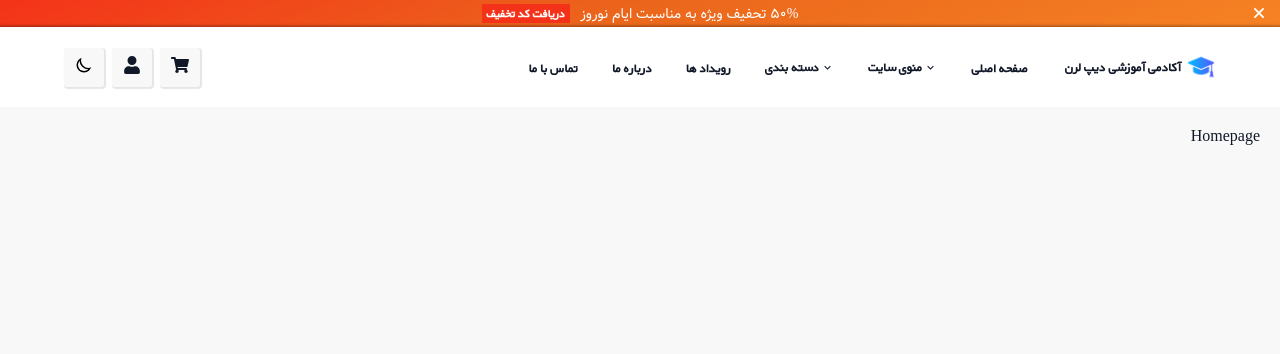
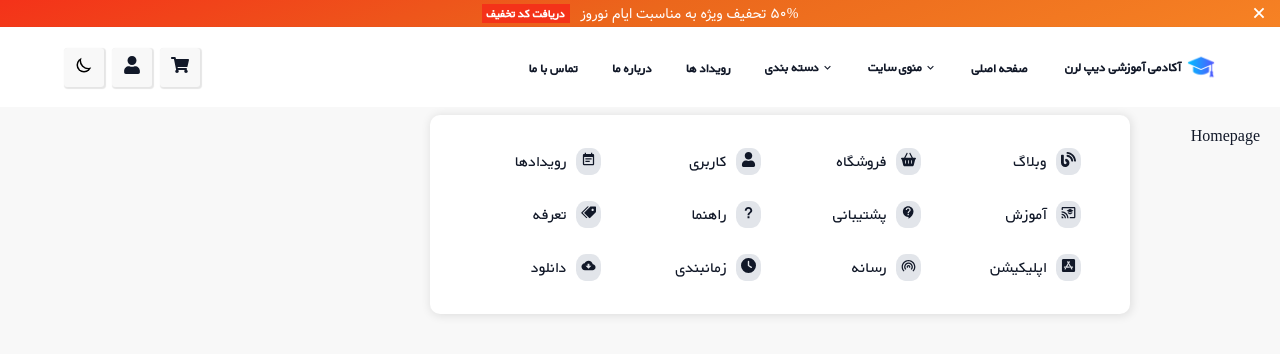
Before and after one commit to behnamhamidi1991/academy-fa, a React (Vite) app: page / in a window 1280 px wide. Shown: the top 354 px of the page. Built offline with nearby package versions, Linux system fonts and the light colour scheme.

Commit message:
megamenu go

```diff
--- a/src/components/Header/Header.jsx
+++ b/src/components/Header/Header.jsx
@@ -13,6 +13,7 @@ import { MdKeyboardArrowUp } from "react-icons/md";
 import { BiSolidOffer } from "react-icons/bi";
 import Countdown from "../Shared/Countdown/Countdown";
 import { GiHamburgerMenu } from "react-icons/gi";
+import Megamenu from "./Megamenu/Megamenu";
 
 const Header = () => {
   const theme = useSelector((state) => state.theme.dark);
@@ -82,6 +83,7 @@ const Header = () => {
           </button>
         </div>
       </header>
+      <Megamenu />
     </div>
   );
 };
--- /dev/null
+++ b/src/components/Header/Megamenu/Megamenu.jsx
@@ -0,0 +1,27 @@
+import React from "react";
+import "./megamnue.css";
+import { megaMenu } from "./data";
+import { Link } from "react-router-dom";
+import { useSelector } from "react-redux";
+
+const Megamenu = () => {
+  const theme = useSelector((state) => state.theme.dark);
+  return (
+    <div className={theme ? "megaMenu dark" : "megaMenu light"}>
+      {megaMenu.map((item) => (
+        <div key={item.id} className="megaMenuBox">
+          <ul className="megaMenuUl">
+            <li className="megaMenuLi">
+              <div className="megaMenuIcon">{item.icon}</div>
+              <Link to="/" className="megaMenuTitle">
+                {item.title}
+              </Link>
+            </li>
+          </ul>
+        </div>
+      ))}
+    </div>
+  );
+};
+
+export default Megamenu;
--- /dev/null
+++ b/src/components/Header/Megamenu/data.jsx
@@ -0,0 +1,76 @@
+// @ts-nocheck
+import { FaBlog } from "react-icons/fa";
+import { FaBasketShopping } from "react-icons/fa6";
+import { FaUser } from "react-icons/fa";
+import { MdEventNote } from "react-icons/md";
+import { MdCastForEducation } from "react-icons/md";
+import { MdContactSupport } from "react-icons/md";
+import { IoMdHelp } from "react-icons/io";
+import { ImPriceTags } from "react-icons/im";
+import { FaAppStoreIos } from "react-icons/fa";
+import { CgMediaPodcast } from "react-icons/cg";
+import { FaClock } from "react-icons/fa6";
+import { IoMdCloudDownload } from "react-icons/io";
+
+export const megaMenu = [
+  {
+    id: 1,
+    title: "وبلاگ",
+    icon: <FaBlog />,
+  },
+  {
+    id: 2,
+    title: "فروشگاه",
+    icon: <FaBasketShopping />,
+  },
+  {
+    id: 3,
+    title: "کاربری",
+    icon: <FaUser />,
+  },
+  {
+    id: 4,
+    title: "رویدادها",
+    icon: <MdEventNote />,
+  },
+  {
+    id: 5,
+    title: "آموزش",
+    icon: <MdCastForEducation />,
+  },
+  {
+    id: 6,
+    title: "پشتیبانی",
+    icon: <MdContactSupport />,
+  },
+  {
+    id: 7,
+    title: "راهنما",
+    icon: <IoMdHelp />,
+  },
+  {
+    id: 8,
+    title: "تعرفه",
+    icon: <ImPriceTags />,
+  },
+  {
+    id: 9,
+    title: "اپلیکیشن",
+    icon: <FaAppStoreIos />,
+  },
+  {
+    id: 10,
+    title: "رسانه",
+    icon: <CgMediaPodcast />,
+  },
+  {
+    id: 11,
+    title: "زمانبندی",
+    icon: <FaClock />,
+  },
+  {
+    id: 12,
+    title: "دانلود",
+    icon: <IoMdCloudDownload />,
+  },
+];
--- /dev/null
+++ b/src/components/Header/Megamenu/megamnue.css
@@ -0,0 +1,50 @@
+.megaMenu {
+  background-color: var(--secondary-color);
+  color: var(--text-color);
+  display: grid;
+  grid-template-columns: repeat(4, 1fr);
+  font-family: "yekanRegular";
+  padding: 20px 30px;
+  align-items: center;
+  border-radius: 10px;
+  width: 700px;
+  position: absolute;
+  top: 115px;
+  right: 150px;
+  box-shadow: 1px 1px 10px 1px rgba(0, 0, 0, 0.1);
+}
+
+.megaMenuBox ul {
+  display: flex;
+}
+
+.megaMenuBox ul li {
+  margin: 10px;
+  display: flex;
+  align-items: center;
+  justify-content: center;
+  gap: 9px;
+  padding: 3px 9px;
+  border-radius: 10px;
+  transition: all ease-in-out 0.1s;
+}
+
+.megaMenuBox ul li:hover {
+  background-color: var(--link-color);
+  cursor: pointer;
+}
+
+.megaMenuTitle {
+  color: var(--text-color);
+}
+
+.megaMenuIcon {
+  background-color: var(--link-color);
+  padding: 3px 5px;
+  border-radius: 40%;
+  font-size: 15px;
+}
+
+.megaMenuTitle {
+  font-size: 16px;
+}
--- a/src/components/Header/header.css
+++ b/src/components/Header/header.css
@@ -7,7 +7,7 @@
   background-color: var(--secondary-color);
   color: var(--text-color);
   padding: 15px 5%;
-  box-shadow: 3px 3px 3px 4px rgba(0, 0, 0, 0.4);
+  box-shadow: 1px 1px 1px 1px rgba(0, 0, 0, 0.1);
 }
 
 /* RIGHT - LOGO & LINKS */
```
